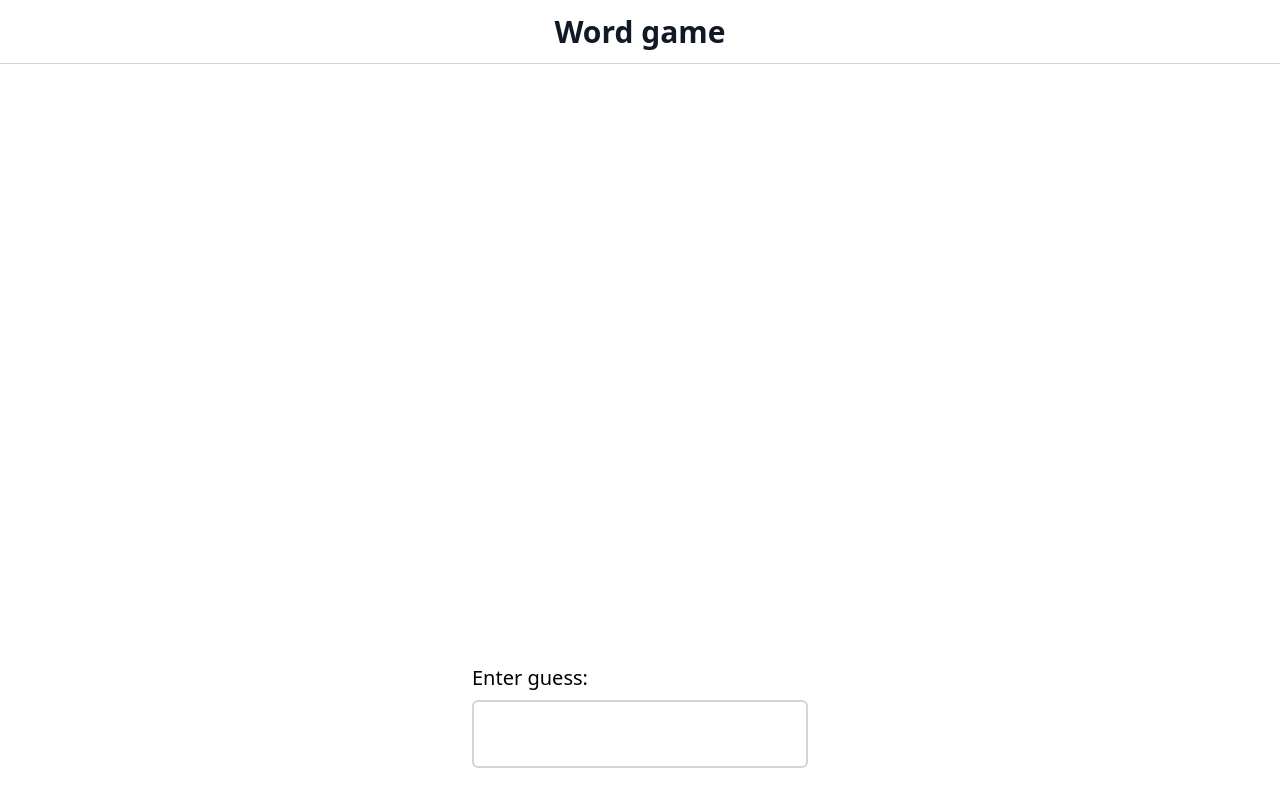
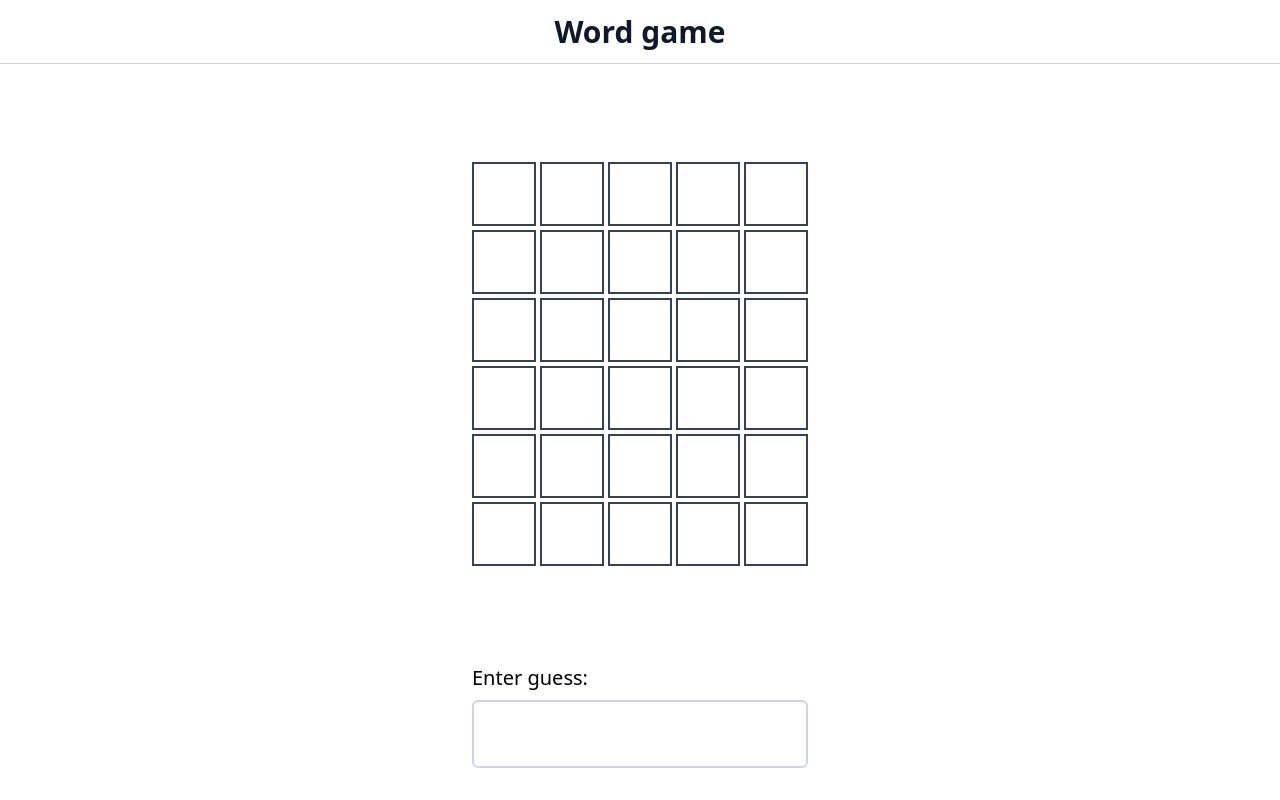
Before and after one commit to marekzelinka/wordle, a React (Vite) app: page / in a window 1280 px wide. Built offline with nearby package versions, Linux system fonts and the light colour scheme.

Commit message:
add guess slots

```diff
--- a/src/components/Game.jsx
+++ b/src/components/Game.jsx
@@ -10,15 +10,15 @@ const answer = sample(WORDS);
 console.info({ answer });
 
 export function Game() {
-  const [gueses, setGuesses] = useState([]);
+  const [guesses, setGuesses] = useState([]);
 
   const handleAddGuess = (tentativeGuess) => {
-    setGuesses(gueses.concat(tentativeGuess));
+    setGuesses(guesses.concat(tentativeGuess));
   };
 
   return (
     <>
-      <GuessResults gueses={gueses} />
+      <GuessResults guesses={guesses} />
       <GuessInput onSubmit={handleAddGuess} />
     </>
   );
--- /dev/null
+++ b/src/components/Guess.jsx
@@ -0,0 +1,16 @@
+import { range } from "../utils/misc.js";
+
+export function Guess({ value }) {
+  return (
+    <p className="flex gap-1 rounded-tl-md">
+      {range(5).map((num) => (
+        <span
+          key={num}
+          className="grid aspect-square w-[20%] place-content-center border-2 border-gray-700"
+        >
+          {value?.[num] ?? null}
+        </span>
+      ))}
+    </p>
+  );
+}
--- a/src/components/GuessResults.jsx
+++ b/src/components/GuessResults.jsx
@@ -1,8 +1,12 @@
-export function GuessResults({ gueses }) {
+import { NUM_OF_GUESSES_ALLOWED } from "../utils/game.js";
+import { range } from "../utils/misc.js";
+import { Guess } from "./Guess.jsx";
+
+export function GuessResults({ guesses }) {
   return (
     <div className="flex flex-1 flex-col justify-center gap-1">
-      {gueses.map((guess, i) => (
-        <p key={i}>{guess}</p>
+      {range(NUM_OF_GUESSES_ALLOWED).map((num) => (
+        <Guess key={num} value={guesses[num]} />
       ))}
     </div>
   );
```
